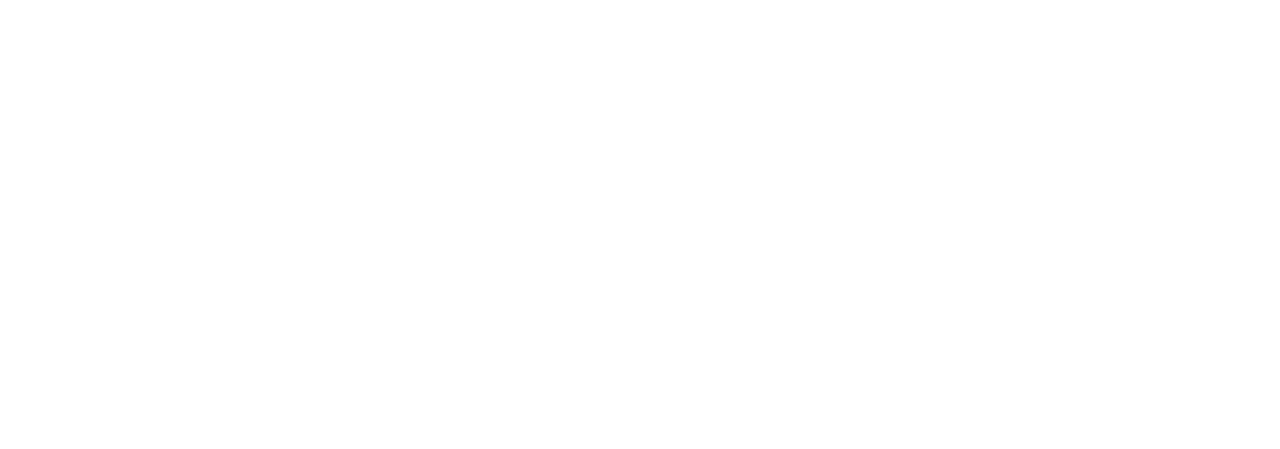
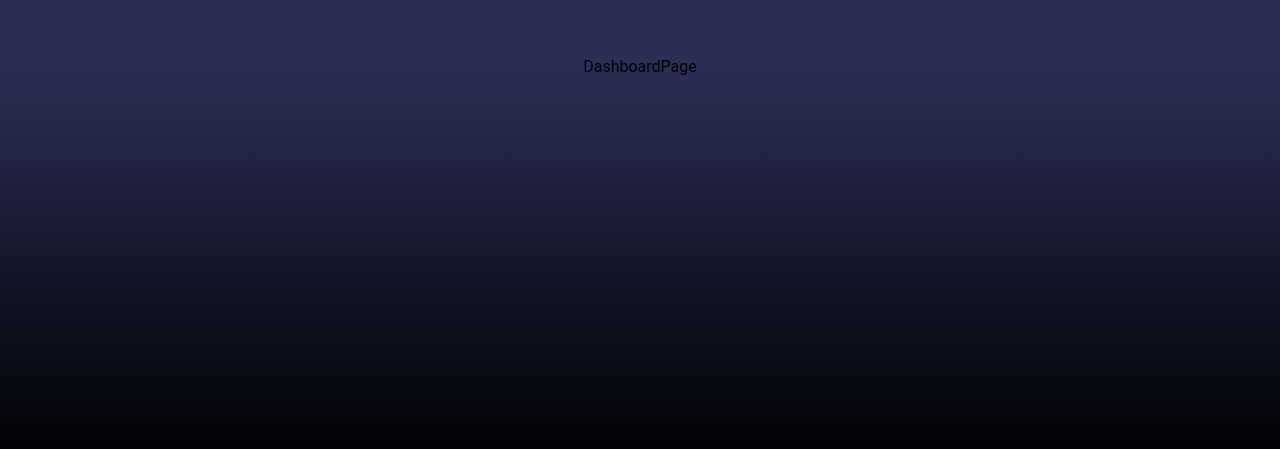
Before and after one commit to Juxnjo/mvpSenaSoft_Globant, a React (Vite) app in the folder frontend/: page /dashboard in a window 1280 px wide. Before the commit this address had no page. Shown: the part 333-782 px from the top of the page. Built offline with nearby package versions, Linux system fonts and the light colour scheme.

Commit message:
doing DashboardPage

```diff
--- a/frontend/src/App.jsx
+++ b/frontend/src/App.jsx
@@ -10,20 +10,18 @@
 import { DashboardPage } from "./pages/DashboardPage";
 
 
-function App() {
+function App ()
+{
 
   return (
     <>
       <Routes>
-        <Route path='/' element={<WelcomePage/>} />
-        <Route path='/login' element={<LoginPage />} />
-        <Route path='/home' element={<HomePage />} />
-        <Route path='/register' element={<RegisterPage />} />
-        <Route path='/books' element={<LibraryPage/>}/>
-
-
-
-
+        <Route path='/' element={ <WelcomePage /> } />
+        <Route path='/login' element={ <LoginPage /> } />
+        <Route path='/home' element={ <HomePage /> } />
+        <Route path='/register' element={ <RegisterPage /> } />
+        <Route path='/books' element={ <LibraryPage /> } />
+        <Route path='/dashboard' element={ <DashboardPage /> } />
       </Routes>
 
     </>
--- a/frontend/src/pages/DashboardPage.jsx
+++ b/frontend/src/pages/DashboardPage.jsx
@@ -1,6 +1,6 @@
 
 export const DashboardPage = () => {
   return (
-    <div>DashboardPage</div>
+    <div className="flex h-screen items-center justify-center text-center">DashboardPage</div>
   )
 }
```
